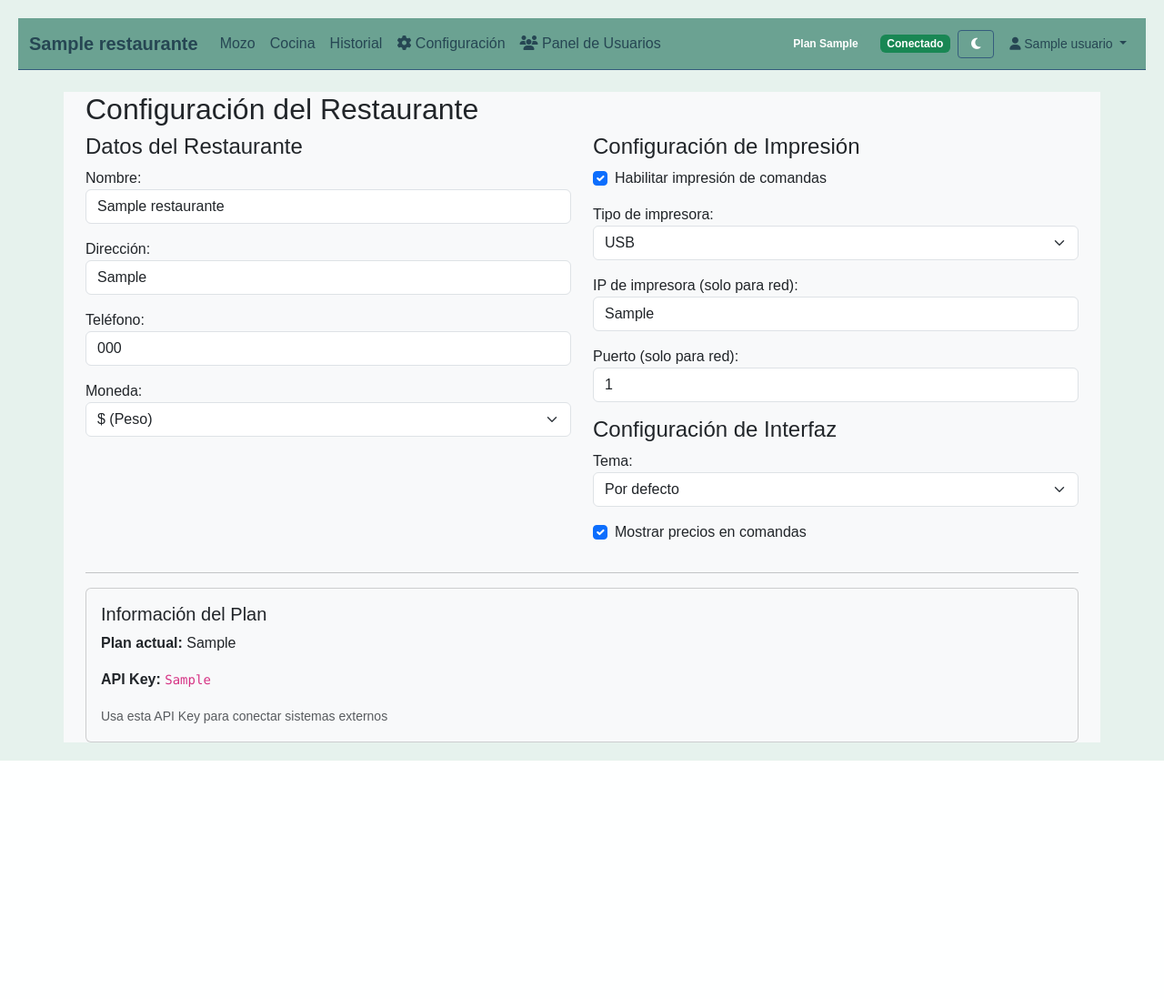
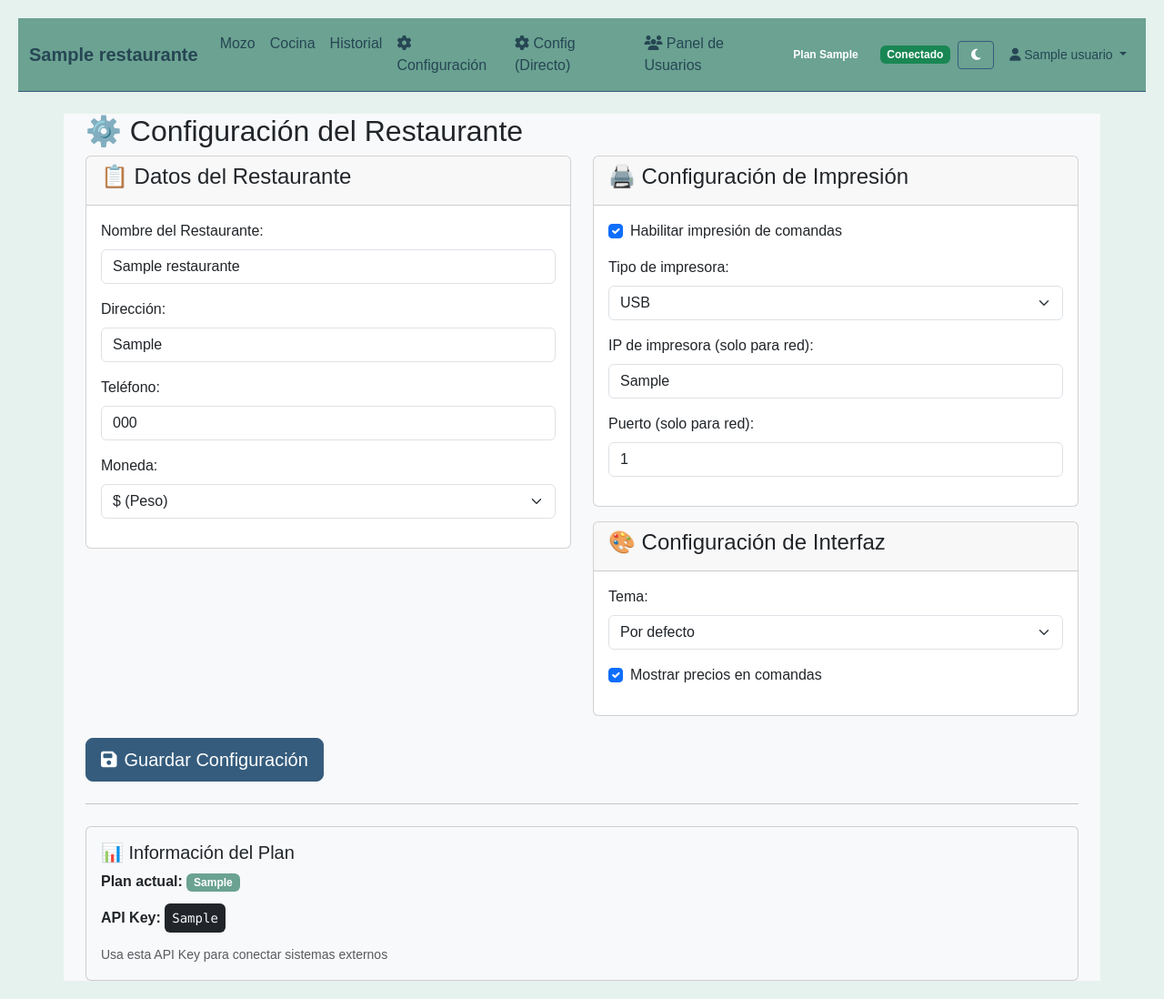
Before and after one commit to Abalito04/App-resto, a Flask app: page /auth/configuracion in a window 1280 px wide. Shown: the whole page at 91% size. Before the commit the page ends 836 px from the top, so only its background shows below. Run offline with Flask 3, Linux system fonts and the light colour scheme; a user stored in the database is signed in; tables that the repository leaves empty hold one stand-in row (values such as "Sample post"); some libraries are stand-ins or nearby versions.

Commit message:
cambiando config para usuarios

```diff
--- a/app.py
+++ b/app.py
@@ -237,6 +237,18 @@ def debug_time():
         "timezone_server": os.getenv('SERVER_TIMEZONE', 'No configurada'),
         "diferencia_horas": (hora_local - datetime.now()).total_seconds() / 3600
     })
+
+@app.route("/debug/routes")
+def debug_routes():
+    """Debug para verificar las rutas disponibles"""
+    routes = []
+    for rule in app.url_map.iter_rules():
+        routes.append({
+            "endpoint": rule.endpoint,
+            "methods": list(rule.methods),
+            "rule": str(rule)
+        })
+    return jsonify(routes)
 
 @app.route("/make-superadmin/<email>")
 def make_superadmin(email):
--- a/auth.py
+++ b/auth.py
@@ -366,6 +366,10 @@ def perfil():
 @auth_bp.route("/configuracion", methods=["GET", "POST"])
 @login_required
 def configuracion():
+    print("🔧 DEBUG: Accediendo a configuración")
+    print(f"🔧 DEBUG: Usuario: {current_user.email}")
+    print(f"🔧 DEBUG: Restaurante: {current_user.restaurante}")
+
     # Verificar que el usuario tenga restaurante
     if not current_user.restaurante:
         flash('Usuario sin restaurante asignado', 'error')
--- a/templates/auth/configuracion.html
+++ b/templates/auth/configuracion.html
@@ -1,13 +1,14 @@
 {% extends "base.html" %}
 {% block content %}
 <div class="container mt-4">
-    <h2>Configuración del Restaurante</h2>
+    <h2>⚙️ Configuración del Restaurante</h2>
 
     {% with messages = get_flashed_messages(with_categories=True) %}
         {% if messages %}
             {% for category, message in messages %}
-                <div class="alert alert-{{ 'danger' if category == 'error' else 'success' }}">
+                <div class="alert alert-{{ 'danger' if category == 'error' else 'success' }} alert-dismissible fade show">
                     {{ message }}
+                    <button type="button" class="btn-close" data-bs-dismiss="alert"></button>
                 </div>
             {% endfor %}
         {% endif %}
@@ -18,24 +19,28 @@
     <form method="POST">
         <div class="row">
             <div class="col-md-6">
-                <h4>Datos del Restaurante</h4>
+                <div class="card">
+                    <div class="card-header">
+                        <h4>📋 Datos del Restaurante</h4>
+                    </div>
+                    <div class="card-body">
                         <div class="mb-3">
-                    <label>Nombre:</label>
+                            <label class="form-label">Nombre del Restaurante:</label>
                             <input type="text" name="nombre_restaurante" class="form-control"
                                    value="{{ current_user.restaurante.nombre or '' }}" required>
                         </div>
                         <div class="mb-3">
-                    <label>Dirección:</label>
+                            <label class="form-label">Dirección:</label>
                             <input type="text" name="direccion" class="form-control"
                                    value="{{ current_user.restaurante.direccion or '' }}">
                         </div>
                         <div class="mb-3">
-                    <label>Teléfono:</label>
+                            <label class="form-label">Teléfono:</label>
                             <input type="text" name="telefono" class="form-control"
                                    value="{{ current_user.restaurante.telefono or '' }}">
                         </div>
                         <div class="mb-3">
-                    <label>Moneda:</label>
+                            <label class="form-label">Moneda:</label>
                             <select name="moneda" class="form-select">
                                 <option value="$" {% if current_user.restaurante.moneda == '$' %}selected{% endif %}>$ (Peso)</option>
                                 <option value="USD" {% if current_user.restaurante.moneda == 'USD' %}selected{% endif %}>USD (Dólar)</option>
@@ -43,9 +48,15 @@
                             </select>
                         </div>
                     </div>
+                </div>
+            </div>
 
             <div class="col-md-6">
-                <h4>Configuración de Impresión</h4>
+                <div class="card">
+                    <div class="card-header">
+                        <h4>🖨️ Configuración de Impresión</h4>
+                    </div>
+                    <div class="card-body">
                         <div class="mb-3 form-check">
                             <input type="checkbox" name="impresora_habilitada" class="form-check-input"
                                    id="impresora_habilitada"
@@ -56,7 +67,7 @@
                         </div>
 
                         <div class="mb-3">
-                    <label>Tipo de impresora:</label>
+                            <label class="form-label">Tipo de impresora:</label>
                             <select name="impresora_tipo" class="form-select">
                                 <option value="USB" {% if config and config.impresora_tipo == 'USB' %}selected{% endif %}>USB</option>
                                 <option value="NETWORK" {% if config and config.impresora_tipo == 'NETWORK' %}selected{% endif %}>Red/Ethernet</option>
@@ -65,21 +76,27 @@
                         </div>
 
                         <div class="mb-3">
-                    <label>IP de impresora (solo para red):</label>
+                            <label class="form-label">IP de impresora (solo para red):</label>
                             <input type="text" name="impresora_ip" class="form-control"
                                    value="{{ config.impresora_ip if config else '' }}"
                                    placeholder="192.168.1.100">
                         </div>
 
                         <div class="mb-3">
-                    <label>Puerto (solo para red):</label>
+                            <label class="form-label">Puerto (solo para red):</label>
                             <input type="number" name="impresora_puerto" class="form-control"
                                    value="{{ config.impresora_puerto if config else 9100 }}">
                         </div>
+                    </div>
+                </div>
 
-                <h4>Configuración de Interfaz</h4>
+                <div class="card mt-3">
+                    <div class="card-header">
+                        <h4>🎨 Configuración de Interfaz</h4>
+                    </div>
+                    <div class="card-body">
                         <div class="mb-3">
-                    <label>Tema:</label>
+                            <label class="form-label">Tema:</label>
                             <select name="tema" class="form-select">
                                 <option value="default" {% if config and config.tema == 'default' %}selected{% endif %}>Por defecto</option>
                                 <option value="dark" {% if config and config.tema == 'dark' %}selected{% endif %}>Oscuro</option>
@@ -95,18 +112,23 @@
                         </div>
                     </div>
                 </div>
+            </div>
+        </div>
 
-        {% if es_admin %}
-        <button type="submit" class="btn btn-primary">Guardar Configuración</button>
-        {% endif %}
+        <div class="mt-4">
+            <button type="submit" class="btn btn-primary btn-lg">
+                <i class="fas fa-save me-2"></i>Guardar Configuración
+            </button>
+        </div>
     </form>
 
-    <hr>
+    <hr class="my-4">
+
     <div class="card bg-light">
         <div class="card-body">
-            <h5>Información del Plan</h5>
-            <p><strong>Plan actual:</strong> {{ current_user.restaurante.plan|title }}</p>
-            <p><strong>API Key:</strong> <code>{{ current_user.restaurante.api_key }}</code></p>
+            <h5>📊 Información del Plan</h5>
+            <p><strong>Plan actual:</strong> <span class="badge bg-info">{{ current_user.restaurante.plan|title }}</span></p>
+            <p><strong>API Key:</strong> <code class="bg-dark text-light p-2 rounded">{{ current_user.restaurante.api_key }}</code></p>
             <small class="text-muted">Usa esta API Key para conectar sistemas externos</small>
         </div>
     </div>
--- a/templates/base.html
+++ b/templates/base.html
@@ -114,8 +114,13 @@
         <li class="nav-item"><a class="nav-link" href="{{ url_for('cocina') }}">Cocina</a></li>
         <li class="nav-item"><a class="nav-link" href="{{ url_for('historial') }}">Historial</a></li>
         <li class="nav-item">
-          <a class="nav-link" href="{{ url_for('auth.configuracion') }}">
+          <a class="nav-link" href="{{ url_for('auth.configuracion') }}" onclick="console.log('Click en configuración')">
             <i class="fas fa-cog"></i> Configuración
+          </a>
+        </li>
+        <li class="nav-item">
+          <a class="nav-link" href="/auth/configuracion" onclick="console.log('Click en configuración directo')">
+            <i class="fas fa-cog"></i> Config (Directo)
           </a>
         </li>
         {% if current_user.es_superadmin %}
```
Lines whose indentation alone changed are shown as unchanged.
